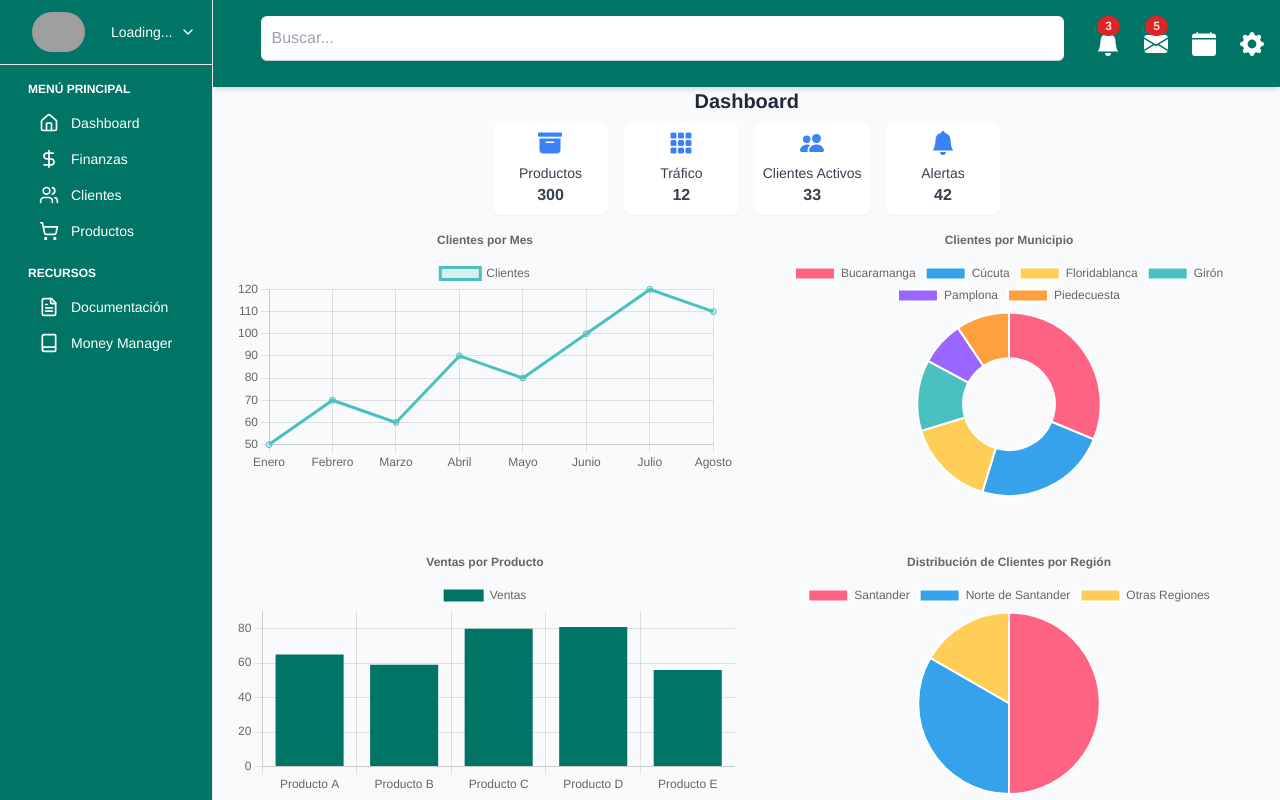
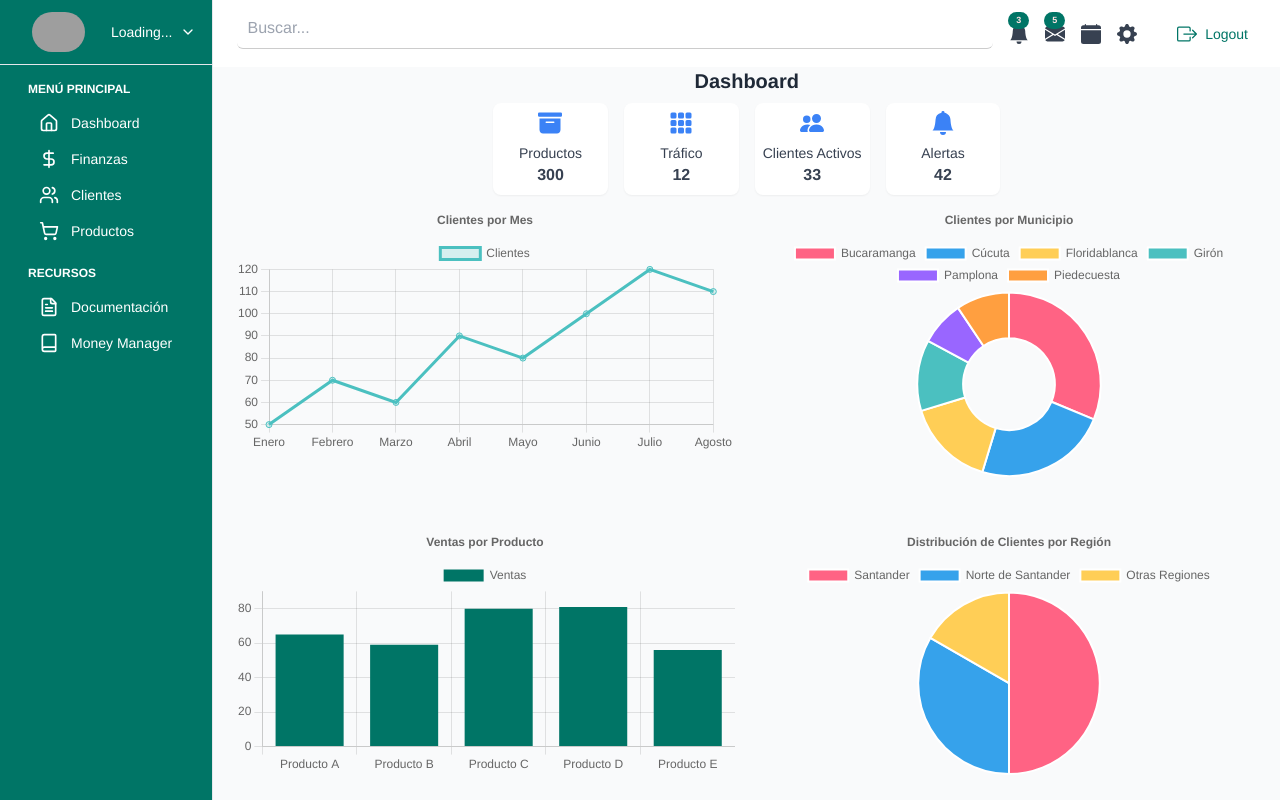
Before and after one commit to acamilodelgado0305/lanetdev-landing, a React (Vite) app: page /index in a window 1280 px wide. Built offline with nearby package versions, Linux system fonts and the light colour scheme; no server answers; sample sign-in values are in the browser's storage; grey boxes are pictures that could not be loaded.

Commit message:
ajustando cerrar sesion y acomodando menu

```diff
--- a/src/components/header/Header.jsx
+++ b/src/components/header/Header.jsx
@@ -1,5 +1,5 @@
 import React, { useState, useRef } from 'react';
-import { BsFillBellFill, BsEnvelopeFill, BsCalendarFill, BsGearFill } from 'react-icons/bs';
+import { BsFillBellFill, BsEnvelopeFill, BsCalendarFill, BsGearFill, BsBoxArrowRight } from 'react-icons/bs';
 import ReactDatePicker from 'react-datepicker';
 import { useNavigate } from 'react-router-dom';
 import 'react-datepicker/dist/react-datepicker.css';
@@ -31,20 +31,26 @@ export default function Header() {
         navigate('/index/emails');
     };
 
+    // Función para manejar el cierre de sesión
+    const handleLogout = () => {
+        localStorage.removeItem('authToken'); // O cualquier método que uses para la autenticación
+        navigate('/login'); // Redirige a la página de inicio de sesión
+    };
+
     return (
-        <div className="flex items-center justify-between w-full bg-primary p-4 shadow-md">
+        <div className="flex items-center justify-between w-full bg-white p-2 shadow-sm">
             <input
                 type="text"
                 placeholder="Buscar..."
-                className="border rounded-md p-2 w-1/3 mx-8"
+                className="border rounded-md p-1 w-1/4 text-sm mx-4"
             />
 
-            <div className="flex space-x-6 text-white items-center relative">
+            <div className="flex space-x-4 text-gray-700 items-center relative">
                 {/* Icono de notificaciones con contador */}
                 <div className="relative">
-                    <BsFillBellFill className="text-2xl cursor-pointer hover:text-gray-800" />
+                    <BsFillBellFill className="text-xl cursor-pointer hover:text-gray-500" />
                     {notifications > 0 && (
-                        <span className="absolute -top-4 right-0 inline-flex items-center justify-center px-2 py-1 text-xs font-bold leading-none text-red-100 bg-red-600 rounded-full">
+                        <span className="absolute -top-3 right-0 inline-flex items-center justify-center px-2 py-1 text-[9px] font-bold leading-none text-red-100 bg-primary rounded-full">
                             {notifications}
                         </span>
                     )}
@@ -52,9 +58,9 @@ export default function Header() {
 
                 {/* Icono de correos con contador */}
                 <div className="relative" onClick={handleEmailClick}>
-                    <BsEnvelopeFill className="text-2xl cursor-pointer hover:text-gray-800" />
+                    <BsEnvelopeFill className="text-xl cursor-pointer hover:text-gray-500" />
                     {emails > 0 && (
-                        <span className="absolute -top-4 right-0 inline-flex items-center justify-center px-2 py-1 text-xs font-bold leading-none text-red-100 bg-red-600 rounded-full">
+                        <span className="absolute -top-3 right-0 inline-flex items-center justify-center px-2 py-1 text-[9px] font-bold leading-none text-red-100 bg-primary rounded-full">
                             {emails}
                         </span>
                     )}
@@ -63,7 +69,7 @@ export default function Header() {
                 {/* Icono del calendario */}
                 <div className="relative">
                     <BsCalendarFill
-                        className="text-2xl cursor-pointer hover:text-gray-800"
+                        className="text-xl cursor-pointer hover:text-gray-500"
                         onClick={() => setShowDatePicker(!showDatePicker)}
                     />
                     {showDatePicker && (
@@ -81,7 +87,14 @@ export default function Header() {
                     )}
                 </div>
 
-                <BsGearFill className="text-2xl cursor-pointer hover:text-gray-800" />
+                {/* Icono de configuración */}
+                <BsGearFill className="text-xl cursor-pointer hover:text-gray-500" />
+
+                {/* Botón de cerrar sesión */}
+                <div onClick={handleLogout} className="px-6 cursor-pointer flex items-center text-primary hover:text-red-800">
+                    <BsBoxArrowRight className="text-xl" />
+                    <span className="ml-2 text-sm">Logout</span>
+                </div>
             </div>
         </div>
     );
--- a/src/components/index.jsx
+++ b/src/components/index.jsx
@@ -72,7 +72,7 @@ export default function Index() {
 
   return (
     <main className="flex flex-col items-center justify-start bg-gray-50 min-h-screen">
-      <Header />
+
 
       <div className="text-center mb-2">
         <h3 className="text-xl font-semibold text-gray-800">Dashboard</h3>
--- a/src/components/root.jsx
+++ b/src/components/root.jsx
@@ -1,8 +1,8 @@
 import React, { useState, useMemo } from "react";
-import { Outlet, Link } from "react-router-dom";
-import { ChevronDown, Menu, X, Home, FileText, Users, ShoppingCart, Book, DollarSign } from "lucide-react";
+import { Outlet, Link, useNavigate } from "react-router-dom";
+import { Menu, X, Home, FileText, Users, ShoppingCart, Book, DollarSign } from "lucide-react";
+import Header from '../components/header/Header';  // Importa el componente Header
 import UserProfileHeader from './user/UserProfileHeader';
-import { useGridRootProps } from "@mui/x-data-grid";
 
 // Componente SidebarLink
 const SidebarLink = ({ to, icon: Icon, children }) => (
@@ -40,7 +40,7 @@ export default function Root() {
   );
 
   return (
-    <div className="flex h-screen ">
+    <div className="flex h-screen">
       {/* Sidebar */}
       <aside
         className={`${isOpen ? "translate-x-0" : "-translate-x-full"
@@ -71,22 +71,13 @@ export default function Root() {
       </aside>
 
       {/* Main content */}
-      <div className="flex  overflow-hidden w-full">
-        {/* Header */}
-        <header className="flex items-center justify-between h-16 border-b border-gray-200">
-          <button
-            onClick={() => setIsOpen(true)}
-            className="p-1 text-white rounded-md lg:hidden hover:bg-gray-100"
-          >
-            <Menu className="w-6 h-6" />
-          </button>
-        </header>
+      <div className="flex flex-col w-full">
+        {/* Aquí se renderiza el header para todas las páginas */}
+        <Header /> {/* Header global */}
 
         {/* Page content */}
         <main className="flex-1 overflow-x-hidden overflow-y-auto bg-gray-100 w-full">
-          <div className="">
-            <Outlet />
-          </div>
+          <Outlet /> {/* Aquí se renderizan las páginas correspondientes a las rutas */}
         </main>
       </div>
     </div>
```
